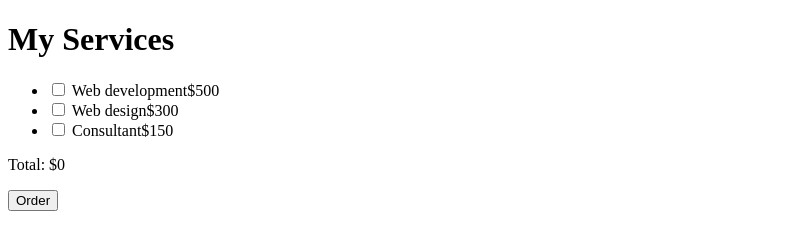
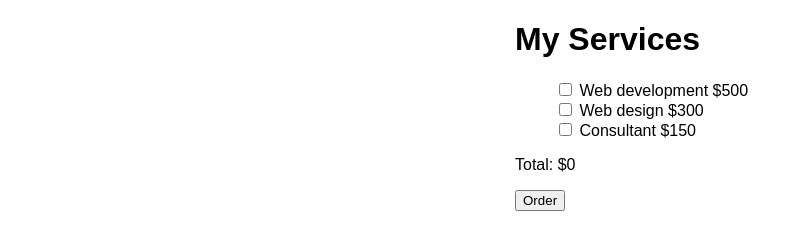
Before and after one commit to czaas/angularjsservicesapp, a plain HTML site: page index.html in a window 1280 px wide. Shown: the whole page, without its empty margins (0-803 px from the left). Drawn offline with Linux system fonts and the light colour scheme.

Commit message:
some styling added

```diff
--- a/index.html
+++ b/index.html
@@ -2,6 +2,7 @@
 <html>
 <head>
 	<meta charset="utf-8">
+	<meta name="viewport" content="width=device-width, intial-scale=1">
 	<title>AngularJS Services App</title>
 	<link rel="stylesheet" type="text/css" href="style.css">
 	<script type="text/javascript" src="angular.min.js"></script>
@@ -18,7 +19,7 @@
 
 				<lable>
 					<input type="checkbox" ng-model="service.selected" value="1" name="{{service.title}}" />
-					{{service.title}}<span>${{service.price}}</span>
+					{{service.title}} <span>${{service.price}}</span>
 				</lable>
 
 			</li>
--- a/main.sass
+++ b/main.sass
@@ -0,0 +1,7 @@
+form
+	font-family: Sans-serif
+	width: 250px
+	margin: 0 auto
+
+ul
+	list-style: none
--- a/style.css
+++ b/style.css
@@ -0,0 +1,7 @@
+form {
+  font-family: Sans-serif;
+  width: 250px;
+  margin: 0 auto; }
+
+ul {
+  list-style: none; }
```
